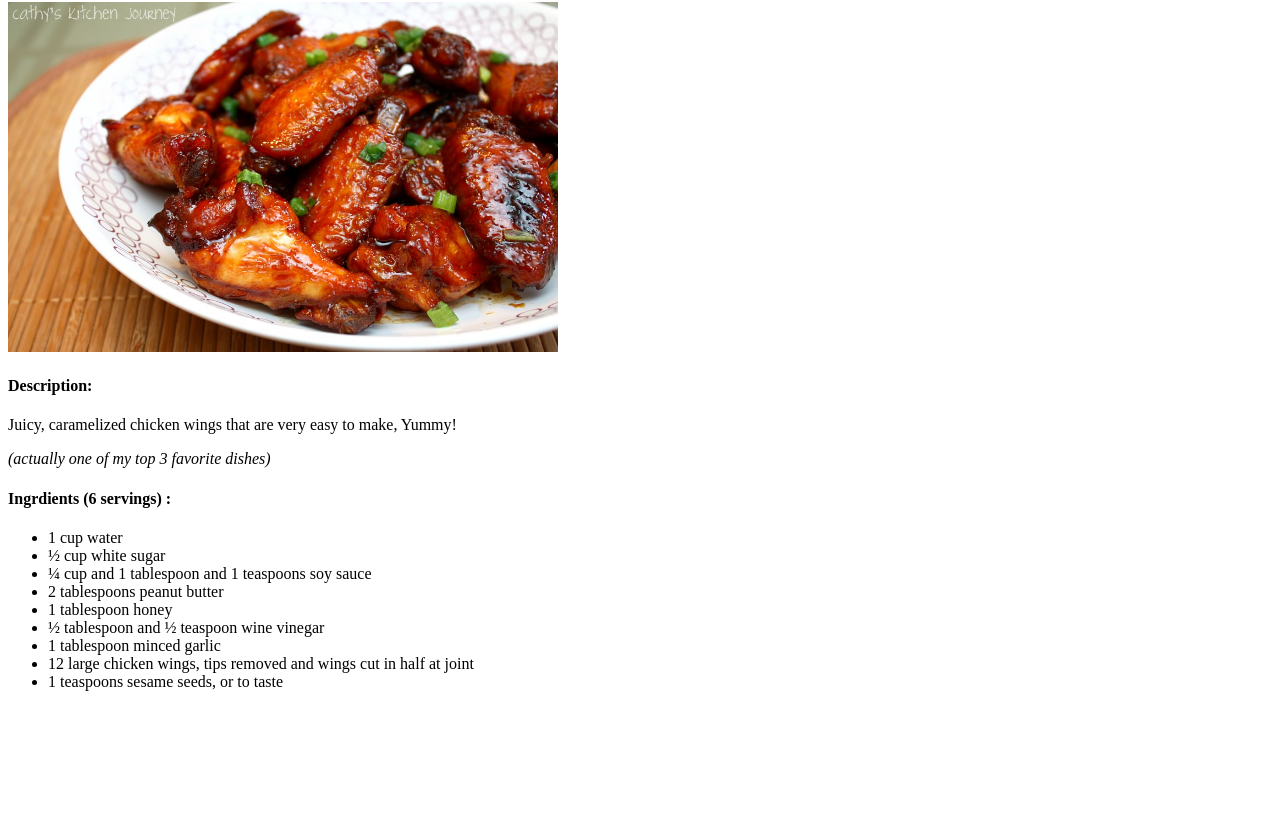
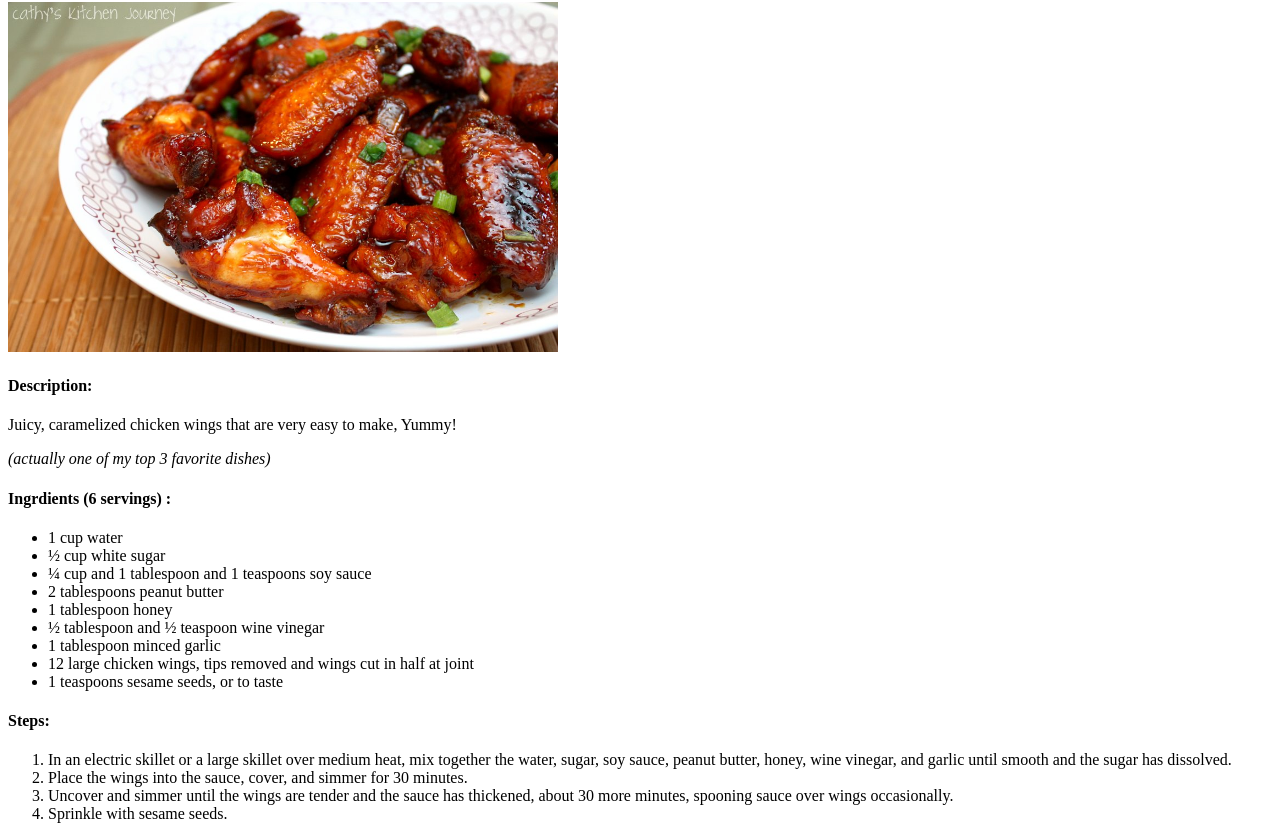
Before and after one commit to Blanca-7/odin-recipes, a plain HTML site: page recipes/Caramelized_Chicken_Wings.html in a window 1280 px wide. Shown: the part 78-917 px from the top of the page. Before the commit the page ends 800 px from the top, so only its background shows below. Drawn offline with Linux system fonts and the light colour scheme.

Commit message:
Add steps for recipe as ordered list

```diff
--- a/recipes/Caramelized_Chicken_Wings.html
+++ b/recipes/Caramelized_Chicken_Wings.html
@@ -31,5 +31,20 @@
       </li>
       <li>1 teaspoons sesame seeds, or to taste</li>
     </ul>
+    <h4>Steps:</h4>
+    <ol>
+      <li>
+        In an electric skillet or a large skillet over medium heat, mix together
+        the water, sugar, soy sauce, peanut butter, honey, wine vinegar, and
+        garlic until smooth and the sugar has dissolved.
+      </li>
+      <li>Place the wings into the sauce, cover, and simmer for 30 minutes.</li>
+      <li>
+        Uncover and simmer until the wings are tender and the sauce has
+        thickened, about 30 more minutes, spooning sauce over wings
+        occasionally.
+      </li>
+      <li>Sprinkle with sesame seeds.</li>
+    </ol>
   </body>
 </html>
```
